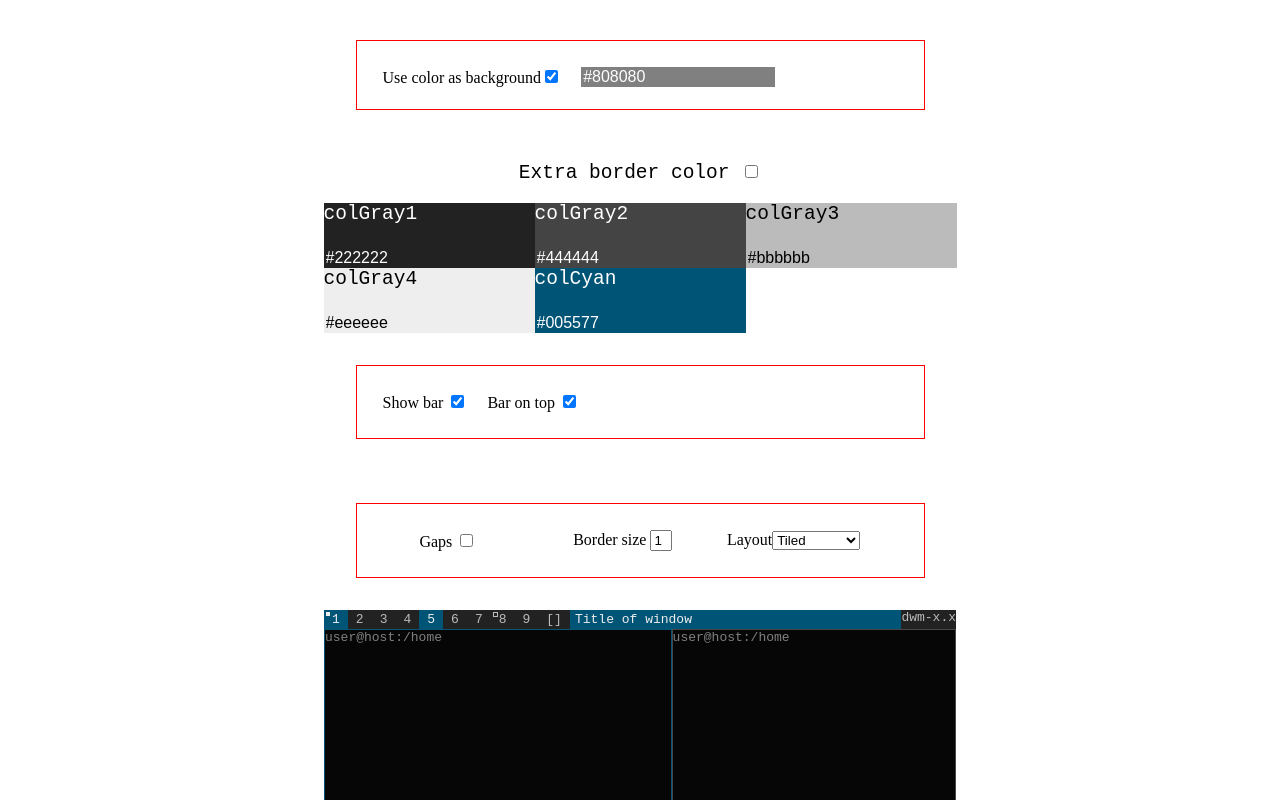
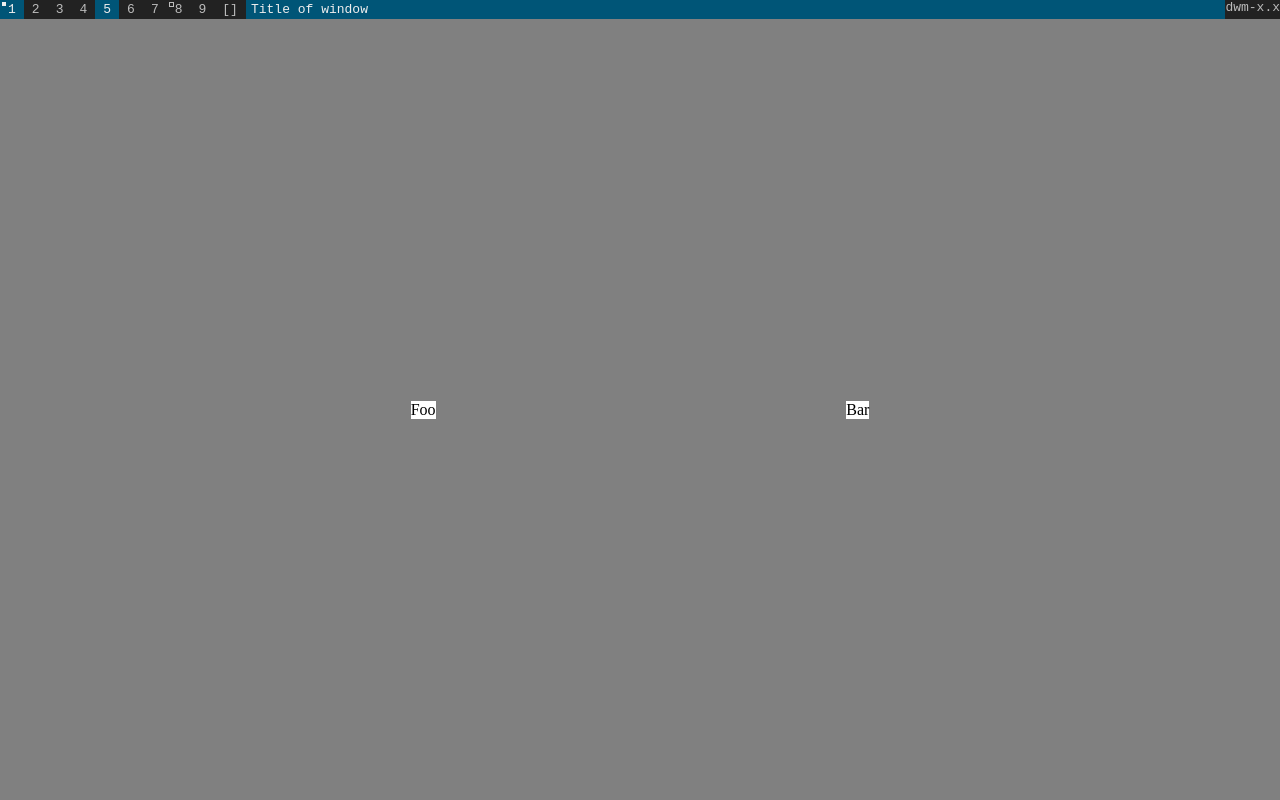
Before and after one commit to JavMatz/dwm-designer, a React (Vite) app: page / in a window 1280 px wide. Shown: the top 800 px of the page. Built offline with nearby package versions, Linux system fonts and the light colour scheme.

Commit message:
Adjust screen to viewport

```diff
--- a/index.html
+++ b/index.html
@@ -1,13 +1,26 @@
 <!DOCTYPE html>
 <html lang="en">
+
 <head>
+	<style>
+		body {
+			margin: 0em;
+			height: 100vh;
+		}
+
+		#root {
+			height: 100%;
+		}
+	</style>
 	<meta charset="UTF-8" />
 	<link rel="icon" type="image/svg+xml" href="/vite.svg" />
 	<meta name="viewport" content="width=device-width, initial-scale=1.0" />
 	<title>Vite + React</title>
 </head>
+
 <body>
 	<div id="root"></div>
 	<script type="module" src="/src/main.jsx"></script>
 </body>
+
 </html>
--- a/src/App.css
+++ b/src/App.css
@@ -1,14 +1,24 @@
-.main {
-	display: flex;
-	flex-direction: row;
-	flex-wrap: wrap;
-	justify-content: space-around;
-	align-items: center;
-	min-height: 90vh;
-}
+/* .main { */
+/* 	background: #808080; */
+/* 	height: 100%; */
+/* 	display: flex; */
+/* 	flex-direction: column; */
+/* 	justify-content: flex-start; */
+/* 	align-items: flex-start; */
+/* } */
 
 .controlPanel {
 	display: flex;
 	flex-direction: column;
-	justify-content: space-between;
+	justify-content: center;
+	background-color: white;
 }
+
+.windowFlex {
+	height: 100%;
+	width: 100%;
+	display: flex;
+	flex-direction: row;
+	justify-content: space-evenly;
+	align-items: center;
+}
--- a/src/App.jsx
+++ b/src/App.jsx
@@ -1,4 +1,5 @@
 import { useState } from 'react';
+import Bar from './Bar';
 import ColorControl from './ColorControl';
 import BarControl from './BarControl';
 import BackgroundControl from './BackgroundControl';
@@ -82,17 +83,33 @@ export default function App() {
 		}
 	}
 
+	const main = {
+		background: "#808080",
+		height: "100%",
+		display: "flex",
+		flexFlow: "column",
+		justifyContent: "flex-start",
+		alignItems: "flex-start",
+	};
+
+	const controlPanel = {
+		display: "flex",
+		flexDirection: "column",
+		justifyContent: "center",
+		backgroundColor: "white",
+	};
+
 	return (
-		<div className="main">
-			<div className="controlPanel">
-				<BackgroundControl propHandler={handleBackgroundPropertyChange} backgroundProps={backgroundProperties} />
-				<div className="colorControlGrid">
-					<ColorControl extraBorderToggle={handleExtraBorderColorToggle} extraBorder={useExtraBorderColor} colorChangeHandler={onChangedColor} colors={colors} />
+		<div style={main}>
+			<Bar colors={colors} workspaces={barProperties.workspaces} />
+			<div className="windowFlex">
+				<div style={controlPanel}>
+					Foo
 				</div>
-				<BarControl propHandler={handleBarPropertyChange} barProperties={barProperties} />
-				<WindowControl propHandler={handleWindowPropertyChange} windowProps={windowProperties} />
+				<div style={controlPanel}>
+					Bar
+				</div>
 			</div>
-			<Screen colors={colors} barProps={barProperties} windowProps={windowProperties} backgroundProps={backgroundProperties} />
 		</div>
 	)
 }
```
Lines whose indentation alone changed are shown as unchanged.
